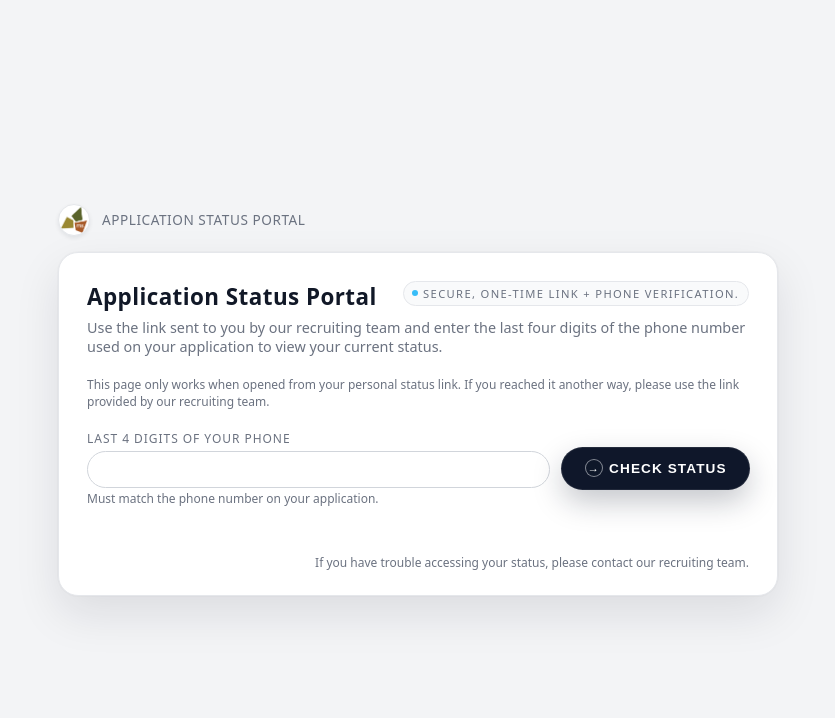
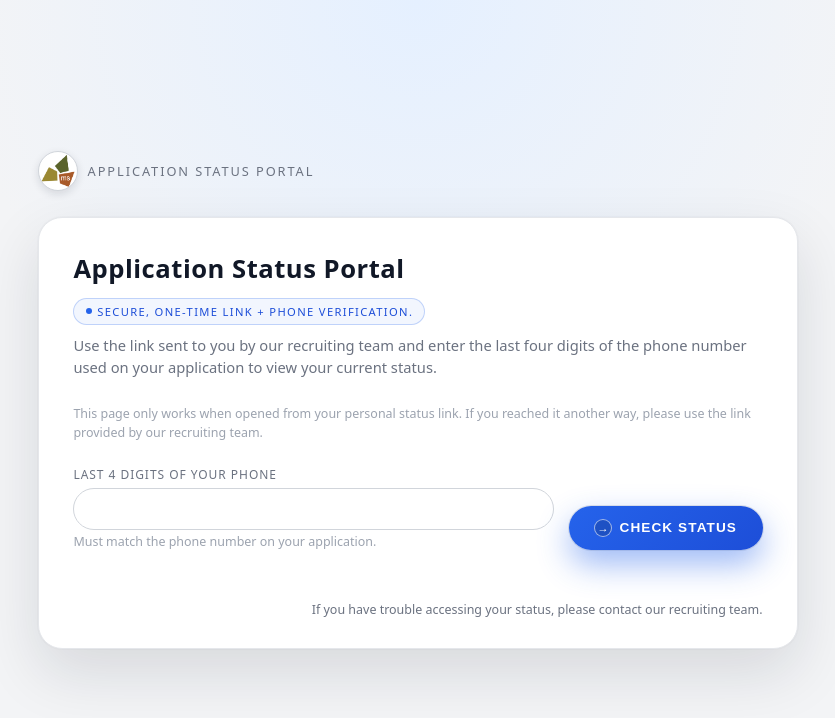
Before and after one commit to vetdre/candidate-status-portal, a plain HTML site: page index.html in a window 1280 px wide. Shown: the whole page, without its empty margins (222-1057 px from the left). Drawn offline with nearby package versions, Linux system fonts and the light colour scheme.

Commit message:
Update index.html

```diff
--- a/index.html
+++ b/index.html
@@ -6,10 +6,9 @@
   <meta name="viewport" content="width=device-width, initial-scale=1" />
   <style>
     :root {
-      --bg: #0f172a;
-      --card-bg: #0b1120;
-      --accent: #38bdf8;
-      --accent-soft: rgba(56, 189, 248, 0.15);
+      --accent: #2563eb;
+      --accent-soft: rgba(37, 99, 235, 0.06);
+      --accent-border: rgba(37, 99, 235, 0.25);
       --text-main: #111827;
       --text-muted: #6b7280;
       --border-subtle: #e5e7eb;
@@ -29,42 +28,41 @@
       min-height: 100vh;
       font-family: system-ui, -apple-system, BlinkMacSystemFont, "Segoe UI",
         sans-serif;
-      background: #f3f4f6;
+      background: radial-gradient(circle at top, #e5f0ff 0, #f3f4f6 45%, #f3f4f6 100%);
       color: var(--text-main);
       display: flex;
       align-items: center;
       justify-content: center;
-      padding: 1.5rem;
+      padding: 2rem 1.5rem;
     }
 
     .page-shell {
       width: 100%;
-      max-width: 720px;
+      max-width: 760px;
     }
 
     .brand-lockup {
       display: flex;
       align-items: center;
-      gap: 0.75rem;
-      margin-bottom: 1rem;
+      gap: 0.6rem;
+      margin-bottom: 1.6rem;
       color: var(--text-muted);
-      font-size: 0.85rem;
-      letter-spacing: 0.04em;
+      font-size: 0.8rem;
+      letter-spacing: 0.15em;
       text-transform: uppercase;
     }
 
-    /* Header logo bubble */
     .brand-logo {
-      width: 32px;
-      height: 32px;
+      width: 40px;
+      height: 40px;
       border-radius: 999px;
-      background: #ffffff;              /* white bubble behind icon */
-      border: 1px solid #e5e7eb;
+      background: #ffffff;
+      border: 1px solid #d1d5db;
       display: flex;
       align-items: center;
       justify-content: center;
-      overflow: hidden;                 /* keep the image clipped to circle */
-      box-shadow: 0 2px 4px rgba(15, 23, 42, 0.08);
+      overflow: hidden;
+      box-shadow: 0 3px 8px rgba(15, 23, 42, 0.12);
     }
 
     .brand-logo img {
@@ -75,12 +73,12 @@
 
     .card {
       background: #ffffff;
-      border-radius: 1.25rem;
+      border-radius: 1.5rem;
       border: 1px solid #e5e7eb;
       box-shadow:
-        0 18px 45px rgba(15, 23, 42, 0.1),
+        0 24px 60px rgba(15, 23, 42, 0.12),
         0 0 0 1px rgba(15, 23, 42, 0.02);
-      padding: 1.75rem 1.75rem 1.5rem;
+      padding: 2.1rem 2.15rem 1.9rem;
       position: relative;
       overflow: hidden;
     }
@@ -93,38 +91,37 @@
     .card-header {
       display: flex;
       flex-direction: column;
-      gap: 0.35rem;
-      margin-bottom: 1.25rem;
+      gap: 0.55rem;
+      margin-bottom: 1.7rem;
     }
 
     .card-title-row {
       display: flex;
       justify-content: space-between;
       gap: 0.75rem;
-      align-items: flex-start;
+      align-items: center;
+      flex-wrap: wrap;
     }
 
     h1 {
       margin: 0;
-      font-size: 1.4rem;
+      font-size: 1.6rem;
       letter-spacing: 0.02em;
-      display: flex;
-      align-items: center;
-      gap: 0.4rem;
     }
 
     .badge {
       font-size: 0.7rem;
       text-transform: uppercase;
       letter-spacing: 0.12em;
-      padding: 0.25rem 0.55rem;
+      padding: 0.3rem 0.7rem;
       border-radius: 999px;
-      border: 1px solid #e5e7eb;
-      color: var(--text-muted);
+      border: 1px solid var(--accent-border);
       display: inline-flex;
       align-items: center;
-      gap: 0.3rem;
-      background: #f9fafb;
+      gap: 0.35rem;
+      background: var(--accent-soft);
+      color: #1d4ed8;
+      white-space: nowrap;
     }
 
     .badge-dot {
@@ -136,26 +133,28 @@
 
     .subtitle {
       margin: 0;
-      font-size: 0.9rem;
+      font-size: 0.92rem;
       color: var(--text-muted);
+      line-height: 1.5;
     }
 
     .token-info {
-      font-size: 0.75rem;
-      color: var(--text-muted);
-      margin-bottom: 1.25rem;
+      font-size: 0.78rem;
+      color: #9ca3af;
+      margin-bottom: 1.5rem;
+      line-height: 1.5;
     }
 
     .form-row {
       display: flex;
       flex-wrap: wrap;
-      gap: 0.75rem;
-      align-items: center;
+      gap: 0.9rem;
+      align-items: flex-end;
       margin-bottom: 0.75rem;
     }
 
     .field-group {
-      flex: 1 1 140px;
+      flex: 1 1 160px;
       min-width: 0;
     }
 
@@ -163,19 +162,19 @@
       display: block;
       font-size: 0.75rem;
       color: var(--text-muted);
-      margin-bottom: 0.25rem;
+      margin-bottom: 0.3rem;
       text-transform: uppercase;
       letter-spacing: 0.08em;
     }
 
     input[type="text"] {
       width: 100%;
-      padding: 0.6rem 0.85rem;
+      padding: 0.7rem 1rem;
       border-radius: 999px;
       border: 1px solid #d1d5db;
       background: #ffffff;
       color: var(--text-main);
-      font-size: 0.9rem;
+      font-size: 0.95rem;
       outline: none;
       transition: border-color 0.15s ease, box-shadow 0.15s ease,
         background 0.15s ease;
@@ -183,25 +182,25 @@
 
     input[type="text"]:focus {
       border-color: var(--accent);
-      box-shadow: 0 0 0 1px rgba(56, 189, 248, 0.3);
+      box-shadow: 0 0 0 1px rgba(37, 99, 235, 0.3);
       background: #ffffff;
     }
 
     button {
-      padding: 0.7rem 1.4rem;
+      padding: 0.8rem 1.6rem;
       border-radius: 999px;
       border: none;
       font-size: 0.85rem;
       cursor: pointer;
-      background: #0f172a;
+      background: linear-gradient(135deg, #2563eb, #1d4ed8);
       color: #ffffff;
       font-weight: 600;
       display: inline-flex;
       align-items: center;
-      gap: 0.4rem;
+      gap: 0.45rem;
       box-shadow:
-        0 12px 30px rgba(15, 23, 42, 0.25),
-        0 0 0 1px rgba(15, 23, 42, 0.9);
+        0 14px 32px rgba(37, 99, 235, 0.45),
+        0 0 0 1px rgba(15, 23, 42, 0.1);
       transition: transform 0.1s ease, box-shadow 0.1s ease,
         filter 0.1s ease;
       white-space: nowrap;
@@ -213,24 +212,24 @@
       transform: translateY(-1px);
       filter: brightness(1.03);
       box-shadow:
-        0 14px 34px rgba(15, 23, 42, 0.28),
-        0 0 0 1px rgba(15, 23, 42, 0.95);
+        0 16px 36px rgba(37, 99, 235, 0.5),
+        0 0 0 1px rgba(15, 23, 42, 0.12);
     }
 
     button:active {
       transform: translateY(0);
       filter: brightness(0.98);
       box-shadow:
-        0 8px 22px rgba(15, 23, 42, 0.22),
-        0 0 0 1px rgba(15, 23, 42, 0.9);
+        0 10px 26px rgba(37, 99, 235, 0.4),
+        0 0 0 1px rgba(15, 23, 42, 0.12);
     }
 
     .btn-icon {
       width: 18px;
       height: 18px;
       border-radius: 999px;
-      border: 1px solid rgba(248, 250, 252, 0.5);
-      background: rgba(15, 23, 42, 0.35);
+      border: 1px solid rgba(248, 250, 252, 0.6);
+      background: rgba(15, 23, 42, 0.18);
       display: inline-flex;
       align-items: center;
       justify-content: center;
@@ -238,23 +237,23 @@
     }
 
     .helper-text {
-      font-size: 0.75rem;
-      color: var(--text-muted);
-      margin-top: 0.15rem;
+      font-size: 0.78rem;
+      color: #9ca3af;
+      margin-top: 0.2rem;
     }
 
     #status {
-      margin-top: 0.75rem;
+      margin-top: 0.85rem;
       font-size: 0.85rem;
       min-height: 1.1em;
     }
 
     .status-message {
-      padding: 0.35rem 0.75rem;
+      padding: 0.4rem 0.9rem;
       border-radius: 999px;
       display: inline-flex;
       align-items: center;
-      gap: 0.4rem;
+      gap: 0.45rem;
       border: 1px solid #e5e7eb;
       background: #f9fafb;
     }
@@ -286,14 +285,14 @@
     }
 
     #result {
-      margin-top: 1.25rem;
+      margin-top: 1.4rem;
     }
 
     .result-card {
       border-radius: 1.1rem;
       border: 1px solid #e5e7eb;
       background: #f9fafb;
-      padding: 1.1rem 1.15rem;
+      padding: 1.15rem 1.2rem;
     }
 
     .result-header {
@@ -301,7 +300,7 @@
       justify-content: space-between;
       gap: 0.5rem;
       align-items: center;
-      margin-bottom: 0.75rem;
+      margin-bottom: 0.85rem;
     }
 
     .result-title {
@@ -314,7 +313,7 @@
       font-size: 0.75rem;
       text-transform: uppercase;
       letter-spacing: 0.12em;
-      padding: 0.25rem 0.7rem;
+      padding: 0.28rem 0.8rem;
       border-radius: 999px;
       border: 1px solid #bfdbfe;
       display: inline-flex;
@@ -339,8 +338,9 @@
 
     .result-body p {
       margin: 0.2rem 0;
-      font-size: 0.88rem;
+      font-size: 0.9rem;
       color: var(--text-main);
+      line-height: 1.45;
     }
 
     .result-body p strong {
@@ -349,25 +349,29 @@
     }
 
     .note {
-      margin-top: 0.6rem;
+      margin-top: 0.7rem;
       font-size: 0.8rem;
       color: var(--text-muted);
     }
 
     .footer-hint {
-      margin-top: 0.8rem;
-      font-size: 0.75rem;
+      margin-top: 1rem;
+      font-size: 0.78rem;
       color: var(--text-muted);
       text-align: right;
     }
 
     @media (max-width: 600px) {
+      body {
+        padding: 1.5rem 1rem;
+      }
+
       .card {
-        padding: 1.4rem 1.25rem 1.3rem;
+        padding: 1.7rem 1.3rem 1.5rem;
       }
 
       h1 {
-        font-size: 1.2rem;
+        font-size: 1.35rem;
       }
 
       .result-card {
@@ -380,7 +384,6 @@
   <div class="page-shell">
     <div class="brand-lockup">
       <div class="brand-logo">
-        <!-- your uploaded logo; path is relative to index.html -->
         <img
           src="ms-logo-Color-Solid-square-transparent_no-text.webp"
           alt="ms consultants logo"
@@ -437,7 +440,6 @@
 
   <script src="https://cdn.jsdelivr.net/npm/@supabase/supabase-js@2"></script>
   <script>
-    // Supabase config
     const SUPABASE_URL = 'https://nnauvyublclfeqizpawr.supabase.co';
     const SUPABASE_KEY =
       'eyJhbGciOiJIUzI1NiIsInR5cCI6IkpXVCJ9.eyJpc3MiOiJzdXBhYmFzZSIsInJlZiI6Im5uYXV2eXVibGNsZmVxaXpwYXdyIiwicm9sZSI6ImFub24iLCJpYXQiOjE3NjUyMDg0MzEsImV4cCI6MjA4MDc4NDQzMX0.11nvQ5ubFh-nZYgkZ53Pwo0z3eZx6-WreL1We63M-wY';
@@ -522,7 +524,7 @@
       }
 
       return {
-        pillClass: '', // default blue pill styles
+        pillClass: '',
         pillText: 'In review',
         message: '',
         showStageLine: true
```
